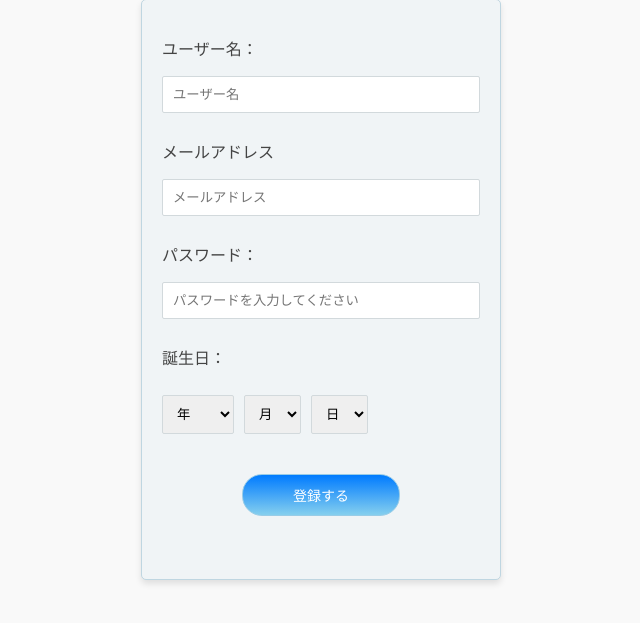
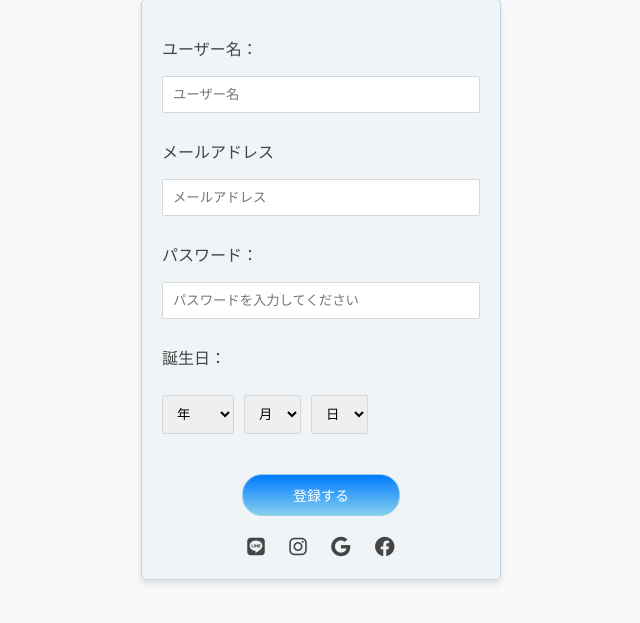
Before and after one commit to kto2myk/Ganger, a Flask app: page /signup in a window 1280 px wide. Shown: the part 111-734 px from the top of the page, without its empty margins (319-959 px from the left). Run offline with Flask 3, Linux system fonts and the light colour scheme.

Commit message:
add-icon

```diff
--- a/Ganger/app/templates/signup.html
+++ b/Ganger/app/templates/signup.html
@@ -4,6 +4,8 @@
 <head>
     <meta charset="utf-8">
     <meta name="viewport" content="width=device-width, initial-scale=1.0">
+    <link rel="stylesheet" href="https://cdnjs.cloudflare.com/ajax/libs/font-awesome/6.0.0-beta3/css/all.min.css">
+
     <title>サインイン</title>
     <style>
         body {
```
Also changed, not shown: Ganger/app/model/database_manager/Ganger.db.
